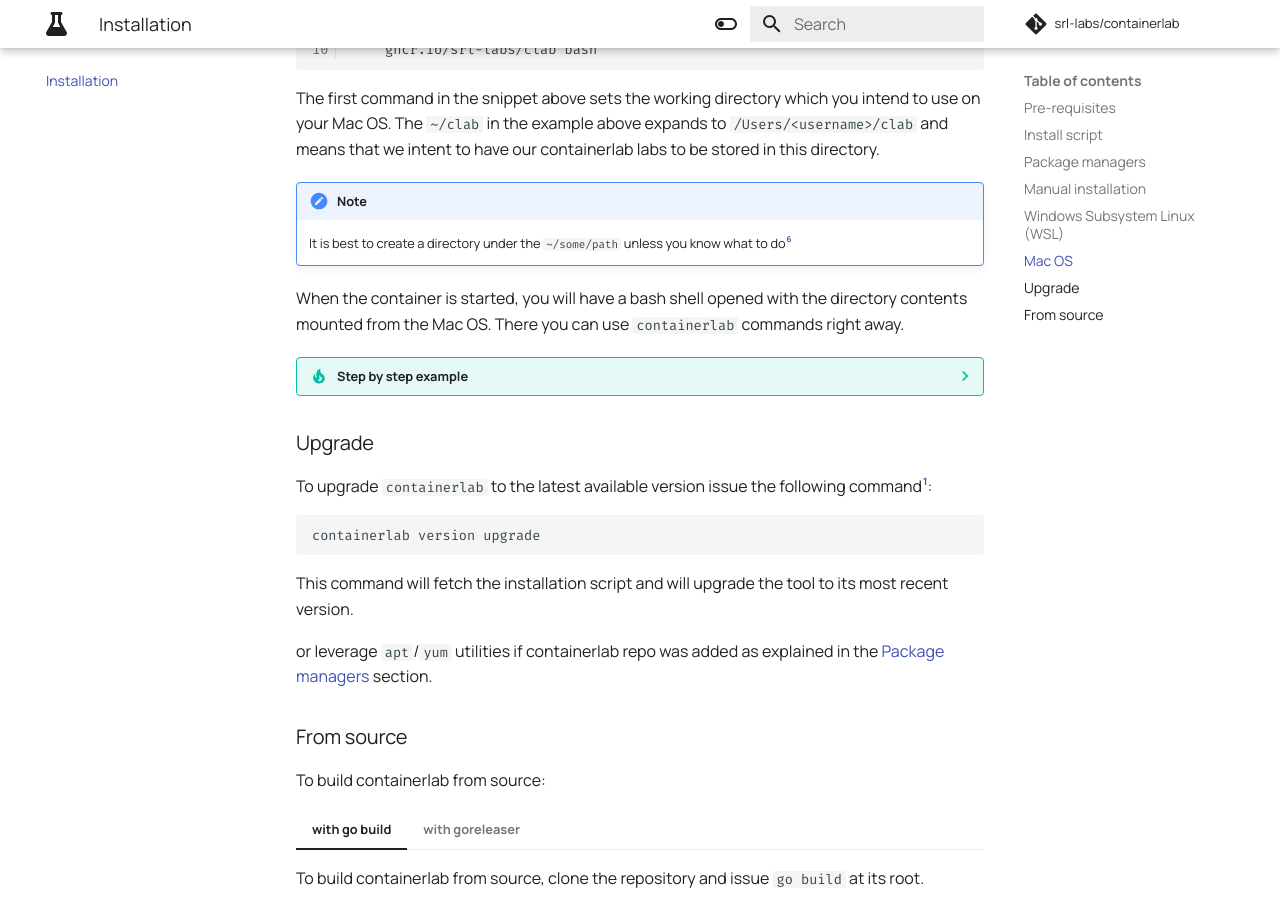
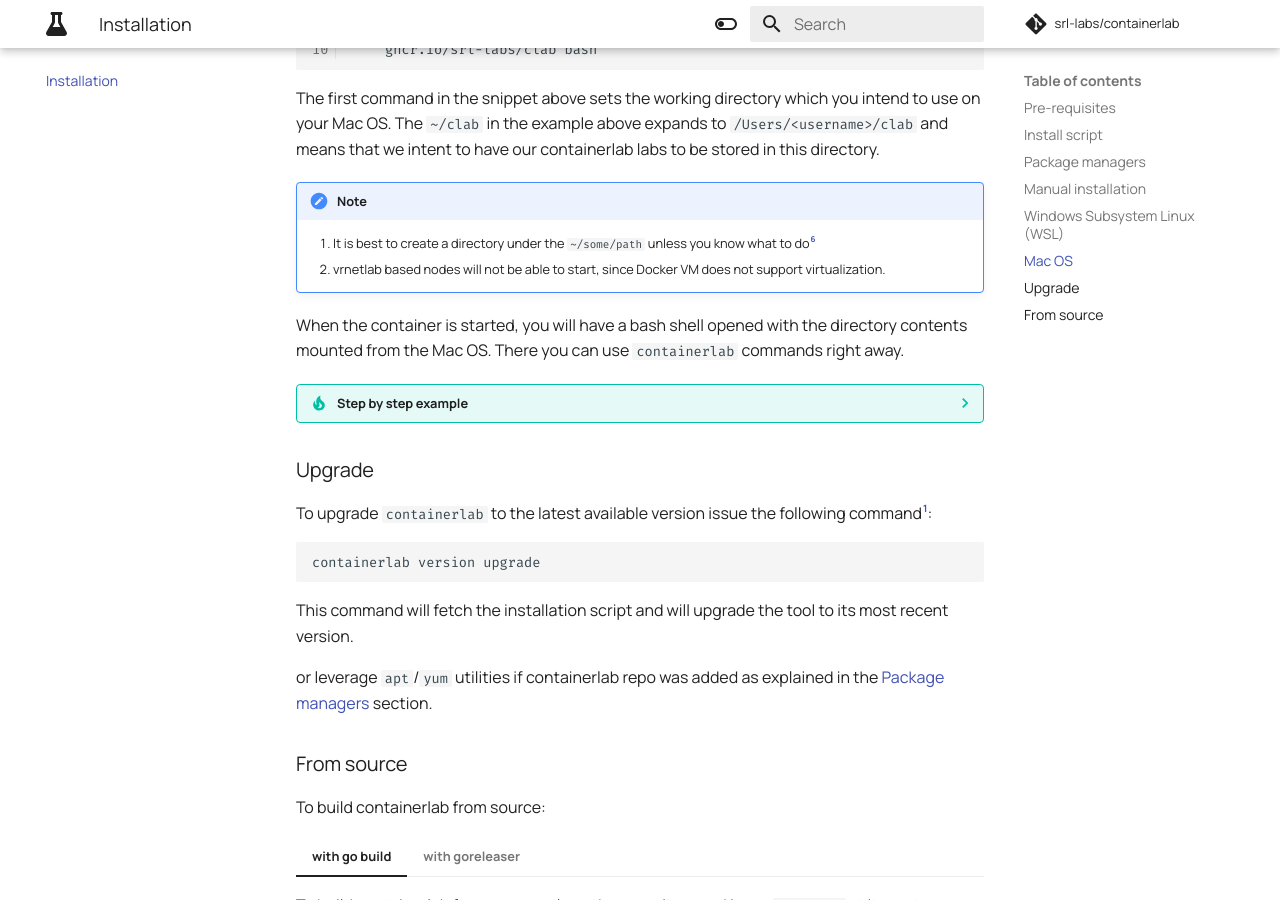
Before and after one commit to srl-labs/containerlab, an MkDocs documentation site: the page built from docs/install.md, in a window 1280 px wide and 900 px high, scrolled down 2693 px. Built offline with MkDocs 1.6.1 and Material for MkDocs 9.7.7, drawn with Linux system fonts in a browser that asks for light colours; comment, search, counter and statistics services are not loaded.

Commit message:
added note about vrnetlab nodes and macos

```diff
--- a/docs/install.md
+++ b/docs/install.md
@@ -122,7 +122,8 @@ docker run --rm -it --privileged \
 The first command in the snippet above sets the working directory which you intend to use on your Mac OS. The `~/clab` in the example above expands to `/Users/<username>/clab` and means that we intent to have our containerlab labs to be stored in this directory.
 
 !!!note
-    It is best to create a directory under the `~/some/path` unless you know what to do[^6]
+    1. It is best to create a directory under the `~/some/path` unless you know what to do[^6]
+    2. vrnetlab based nodes will not be able to start, since Docker VM does not support virtualization.
 
 When the container is started, you will have a bash shell opened with the directory contents mounted from the Mac OS. There you can use `containerlab` commands right away.
 
```
